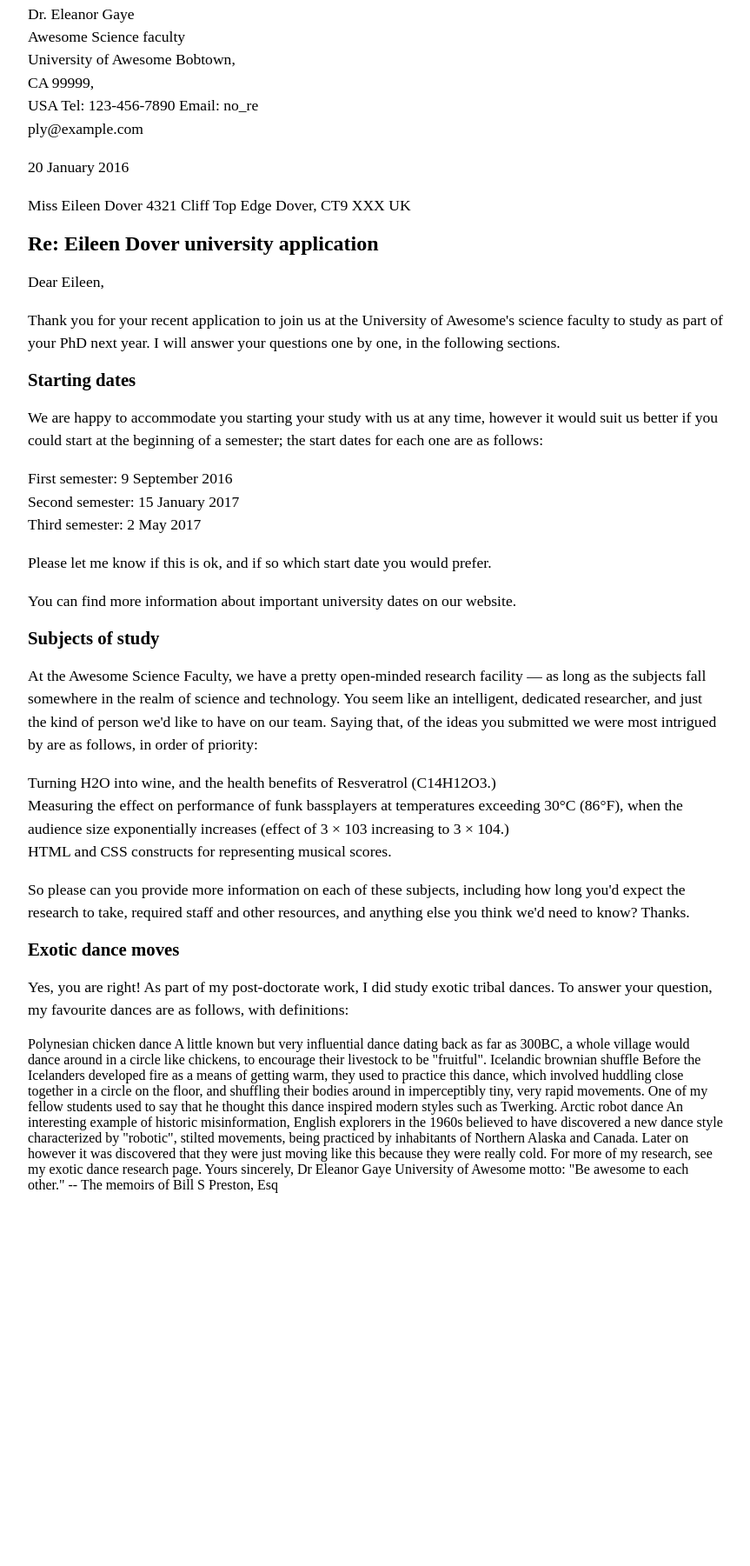
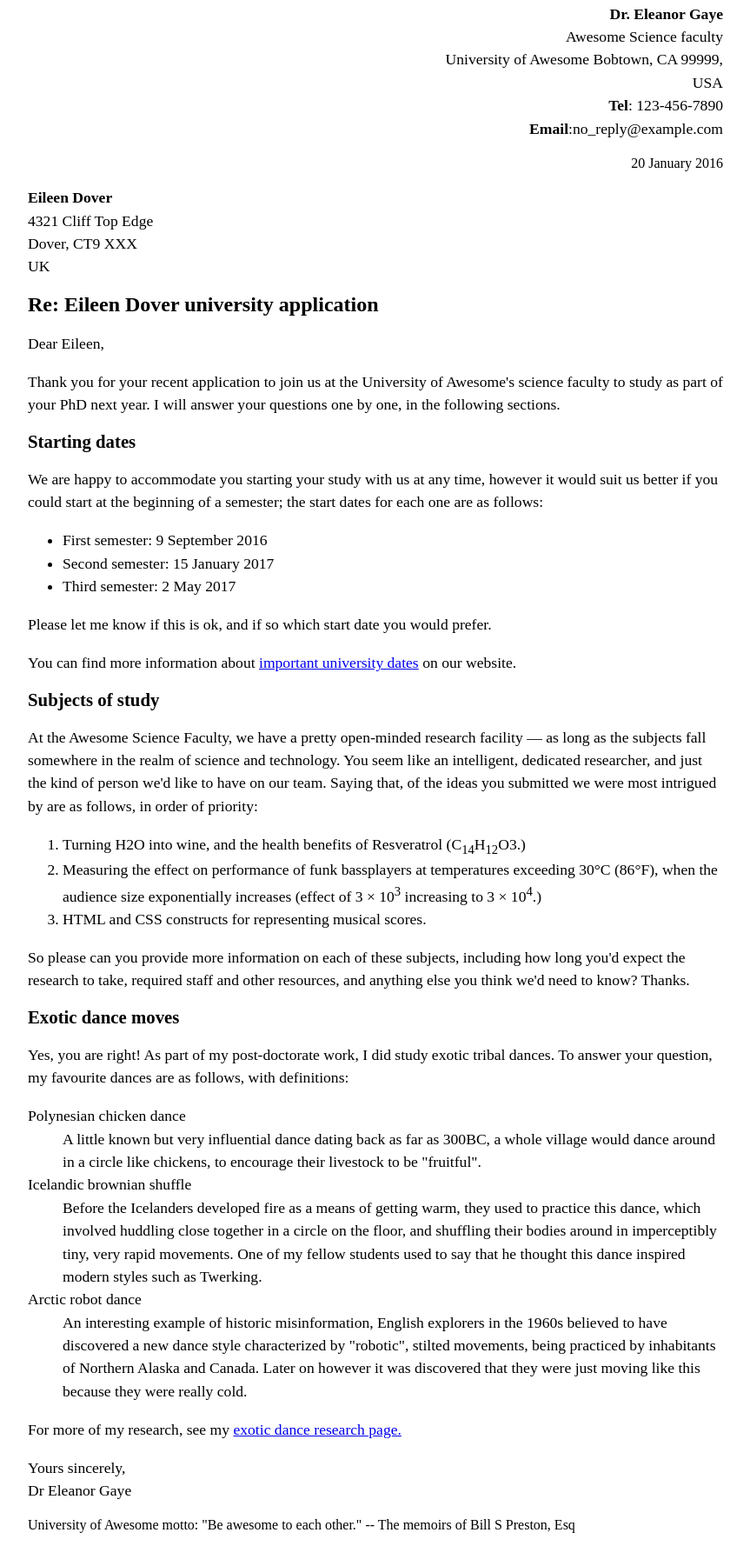
Before and after one commit to kai-murray/IntroToHTMLMurray, a plain HTML site: page index.html in a window 1280 px wide. Shown: the part 15-1816 px from the top of the page at 87% size, without its empty margins (208-1071 px from the left). Before the commit the page ends 1387 px from the top, so only its background shows below. Drawn offline with Linux system fonts and the light colour scheme.

Commit message:
added stuff

```diff
--- a/index.html
+++ b/index.html
@@ -9,20 +9,20 @@
 </head>
 
 <body>
-	<p>Dr. Eleanor Gaye<br>
+	<div align="right"><p><strong>Dr. Eleanor Gaye</strong><br>
 Awesome Science faculty</br>
 University of Awesome
-Bobtown,<br> CA 99999,</br>
-USA
-Tel: 123-456-7890
-Email: no_re<br>ply@example.com</br></p>
+Bobtown, CA 99999,
+<br>USA</br>
+<strong>Tel</strong>: 123-456-7890
+<br><strong>Email</strong>:no_reply@example.com</br></p>
 
-<p>20 January 2016</p>
+<time datetime="2016-01-20">20 January 2016</time></div>
 
-<p>Miss Eileen Dover
-4321 Cliff Top Edge
+<p><strong> Eileen Dover</strong>
+<br>4321 Cliff Top Edge</br>
 Dover, CT9 XXX
-UK</p>
+<br>UK</br></p>
 
 
 <h1>Re: Eileen Dover university application</h1>
@@ -34,44 +34,45 @@ UK</p>
 <h2>Starting dates</h2>
 
 <p>We are happy to accommodate you starting your study with us at any time, however it would suit us better if you could start at the beginning of a semester; the start dates for each one are as follows:</p>
-
-<p>First semester: 9 September 2016<br>
-Second semester: 15 January 2017</br>
-Third semester: 2 May 2017</p>
-
+<ul>
+<li>First semester: 9 September 2016</li>
+<li>Second semester: 15 January 2017</li>
+<li>Third semester: 2 May 2017</li>
+</ul>
 <p>Please let me know if this is ok, and if so which start date you would prefer.</p>
 
-<p>You can find more information about important university dates on our website.</p>
+<p>You can find more information about <a href="https://www.google.com/search?q=president+election&rlz=1CAPRBF_enCA926&oq=pres&aqs=chrome.0.69i59j46i131i433j0i131i433i457j0i131i433j69i57j0i131i433j69i60j69i61.1248j0j7&sourceid=chrome&ie=UTF-8&safe=active&ssui=on">important university dates</a> on our website.</p>
 
 
 <h2>Subjects of study</h2>
 
 <p>At the Awesome Science Faculty, we have a pretty open-minded research facility — as long as the subjects fall somewhere in the realm of science and technology. You seem like an intelligent, dedicated researcher, and just the kind of person we'd like to have on our team. Saying that, of the ideas you submitted we were most intrigued by are as follows, in order of priority:</p>
-
-<p>Turning H2O into wine, and the health benefits of Resveratrol (C14H12O3.)<br>
-Measuring the effect on performance of funk bassplayers at temperatures exceeding 30°C (86°F), when the audience size exponentially increases (effect of 3 × 103 increasing to 3 × 104.)</br>
-HTML and CSS constructs for representing musical scores.</p>
-
+<ol>
+<li>Turning H2O into wine, and the health benefits of Resveratrol (C<sub>14</sub>H<sub>12</sub>O</sub>3.)</li>
+<li>Measuring the effect on performance of funk bassplayers at temperatures exceeding 30°C (86°F), when the audience size exponentially increases (effect of 3 × 10<sup>3</sup> increasing to 3 × 10<sup>4</sup>.)</li>
+<li>HTML and CSS constructs for representing musical scores.</li>
+</ol>
 <p>So please can you provide more information on each of these subjects, including how long you'd expect the research to take, required staff and other resources, and anything else you think we'd need to know? Thanks.</p>
 
 
 <h2>Exotic dance moves</h2>
 
 <p>Yes, you are right! As part of my post-doctorate work, I did study exotic tribal dances. To answer your question, my favourite dances are as follows, with definitions:</p>
+<dl>
+<dt>Polynesian chicken dance</dt>
+<dd>A little known but very influential dance dating back as far as 300BC, a whole village would dance around in a circle like chickens, to encourage their livestock to be "fruitful".</dd>
+<dt>Icelandic brownian shuffle</dt>
+<dd>Before the Icelanders developed fire as a means of getting warm, they used to practice this dance, which involved huddling close together in a circle on the floor, and shuffling their bodies around in imperceptibly tiny, very rapid movements. One of my fellow students used to say that he thought this dance inspired modern styles such as Twerking.</dd>
+<dt>Arctic robot dance</dt>
+<dd>An interesting example of historic misinformation, English explorers in the 1960s believed to have discovered a new dance style characterized by "robotic", stilted movements, being practiced by inhabitants of Northern Alaska and Canada. Later on however it was discovered that they were just moving like this because they were really cold.</dd>
+</dl>
+<p>For more of my research, see my <a href="https://www.google.com/search?q=president+election&rlz=1CAPRBF_enCA926&oq=pres&aqs=chrome.0.69i59j46i131i433j0i131i433i457j0i131i433j69i57j0i131i433j69i60j69i61.1248j0j7&sourceid=chrome&ie=UTF-8&safe=active&ssui=on">exotic dance research page.</a></p>
 
-Polynesian chicken dance
-A little known but very influential dance dating back as far as 300BC, a whole village would dance around in a circle like chickens, to encourage their livestock to be "fruitful".
-Icelandic brownian shuffle
-Before the Icelanders developed fire as a means of getting warm, they used to practice this dance, which involved huddling close together in a circle on the floor, and shuffling their bodies around in imperceptibly tiny, very rapid movements. One of my fellow students used to say that he thought this dance inspired modern styles such as Twerking.
-Arctic robot dance
-An interesting example of historic misinformation, English explorers in the 1960s believed to have discovered a new dance style characterized by "robotic", stilted movements, being practiced by inhabitants of Northern Alaska and Canada. Later on however it was discovered that they were just moving like this because they were really cold.
-
-For more of my research, see my exotic dance research page.
-
-Yours sincerely,
-Dr Eleanor Gaye
+<p>Yours sincerely,
+<br>Dr Eleanor Gaye</br></p>
 
 University of Awesome motto: "Be awesome to each other." -- The memoirs of Bill S Preston, Esq
+<br></br><br></br><br></br>
     <script src="script.js"></script>
   </body>
 </html>
```
